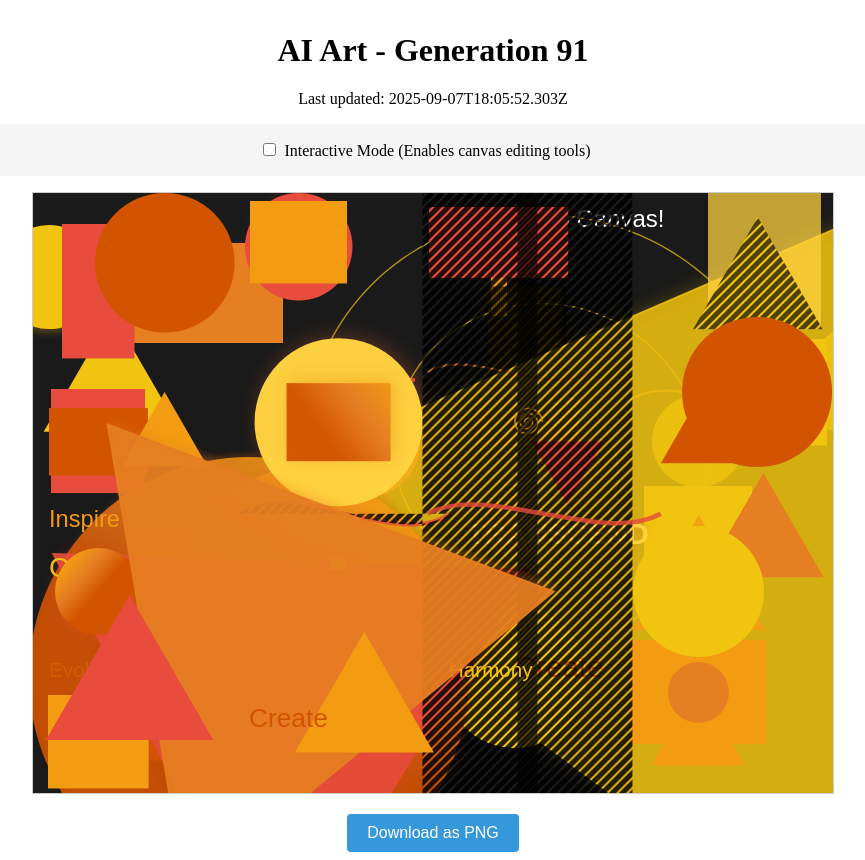
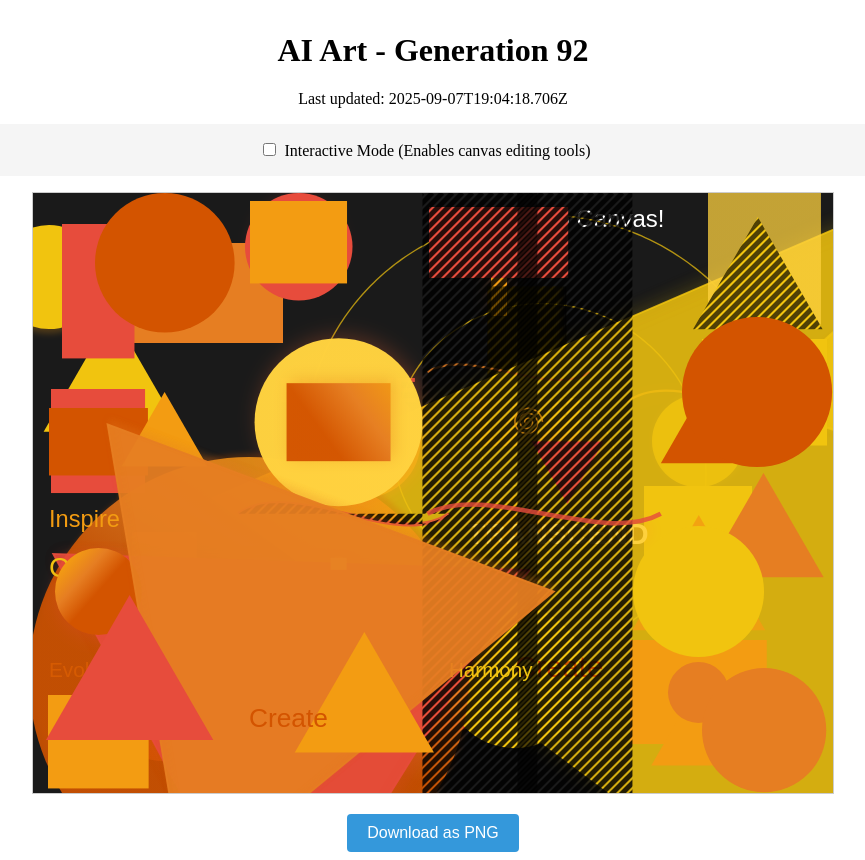
Before and after one commit to mcclowes/ai-art, a React (Vite) app: page / in a window 1280 px wide. Shown: the whole page, without its empty margins (207-1072 px from the left). Built offline with nearby package versions, Linux system fonts and the light colour scheme.

Commit message:
Improve artwork - Generation 92

```diff
--- a/src/artwork-state.ts
+++ b/src/artwork-state.ts
@@ -1017,9 +1017,17 @@ export const artworkState: ArtworkState = {
       "radius": 65.52291839541728,
       "fillStyle": "#f1c40f",
       "id": "circle_1757268352303"
+    },
+    {
+      "type": "circle",
+      "x": 731.1256171130746,
+      "y": 537.1256171130746,
+      "radius": 62.125617113074576,
+      "fillStyle": "#e67e22",
+      "id": "circle_1757271858705"
     }
   ],
-  "generation": 91,
-  "lastUpdated": "2025-09-07T18:05:52.303Z",
+  "generation": 92,
+  "lastUpdated": "2025-09-07T19:04:18.706Z",
   "cycleStarted": "2025-09-04T00:19:55.543Z"
 };
```
